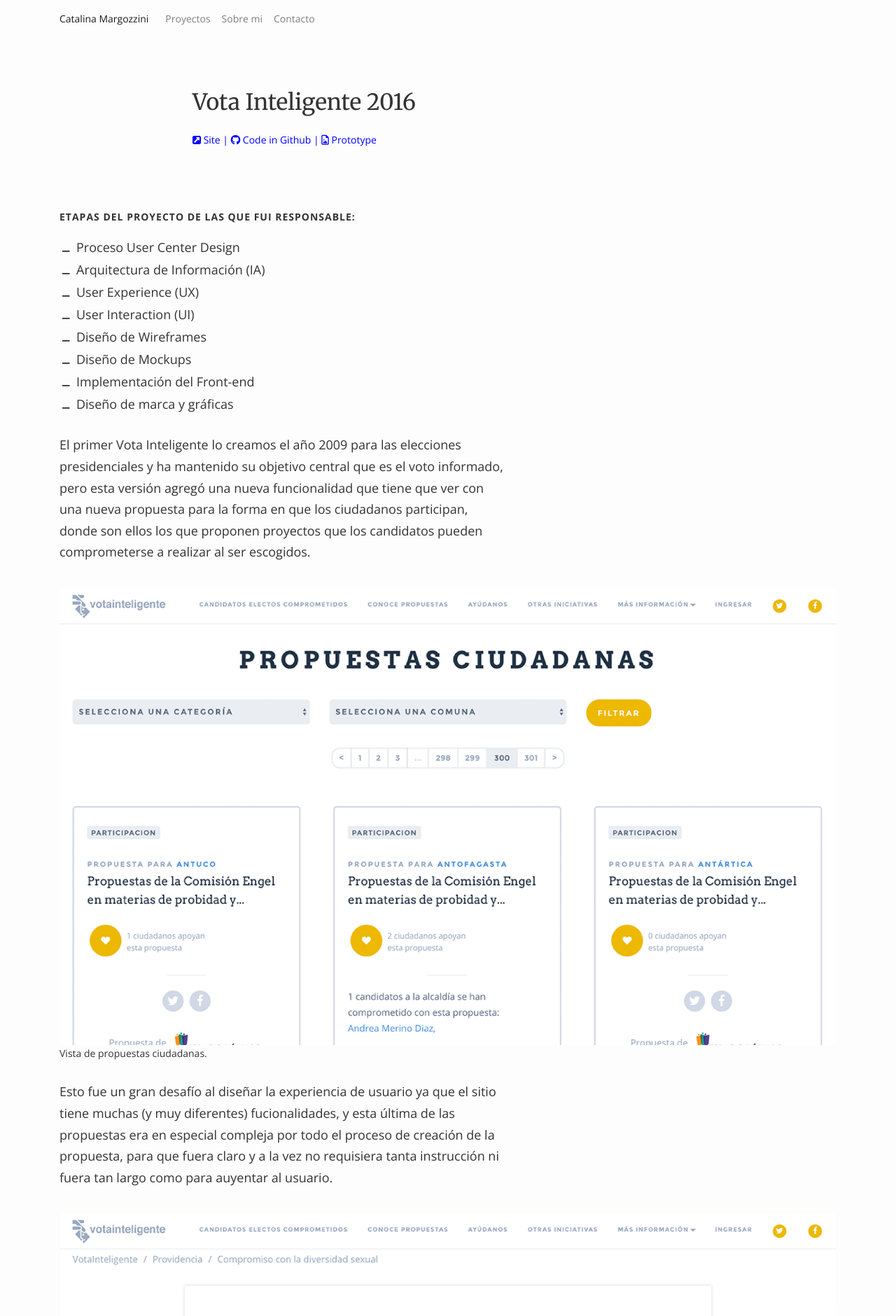
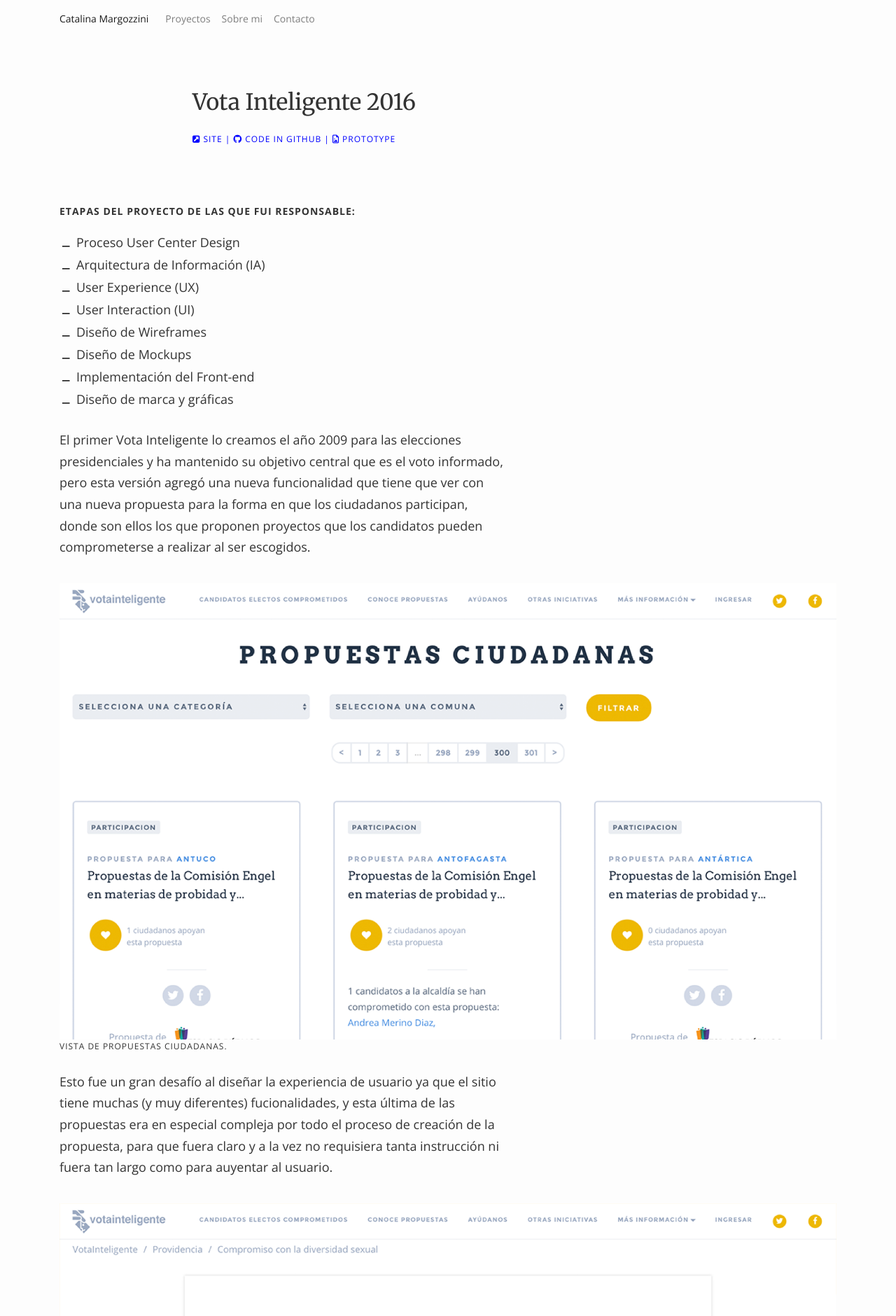
Before and after one commit to camargozzini/portafolio-camargozzini, a Jekyll site: the page built from _posts/2016-06-30-votainteligente2016-es.html, in a window 1280 px wide. Shown: the top 1880 px of the page at 70% size. Built offline with Jekyll 4.4.1, drawn with Linux system fonts in a browser that asks for light colours; nearby versions of some CDN libraries.

```diff
--- a/_layouts/post.html
+++ b/_layouts/post.html
@@ -23,7 +23,11 @@ layout: default
             {% endif %}
             {% if page.client == null %}
             {% else %}
-              <i class="far fa-building"></i> Cliente: {{ page.client }}
+              Cliente: {{ page.client }}
+            {% endif %}
+            {% if page.role == null %}
+            {% else %}
+              | Mi rol: {{ page.role }}
             {% endif %}
           </p>
         </div>
--- a/_sass/_base.scss
+++ b/_sass/_base.scss
@@ -174,7 +174,9 @@ blockquote {
 
 
 .details {
-    font-size: 14px;
+    font-size: 12px;
+    text-transform: uppercase;
+    letter-spacing: 1px;
     & a {
       border: none;
     }
```
Also changed, not shown: _posts/2019-01-01-rhinobird-es.html (+9 -2 lines), 4 other files.
